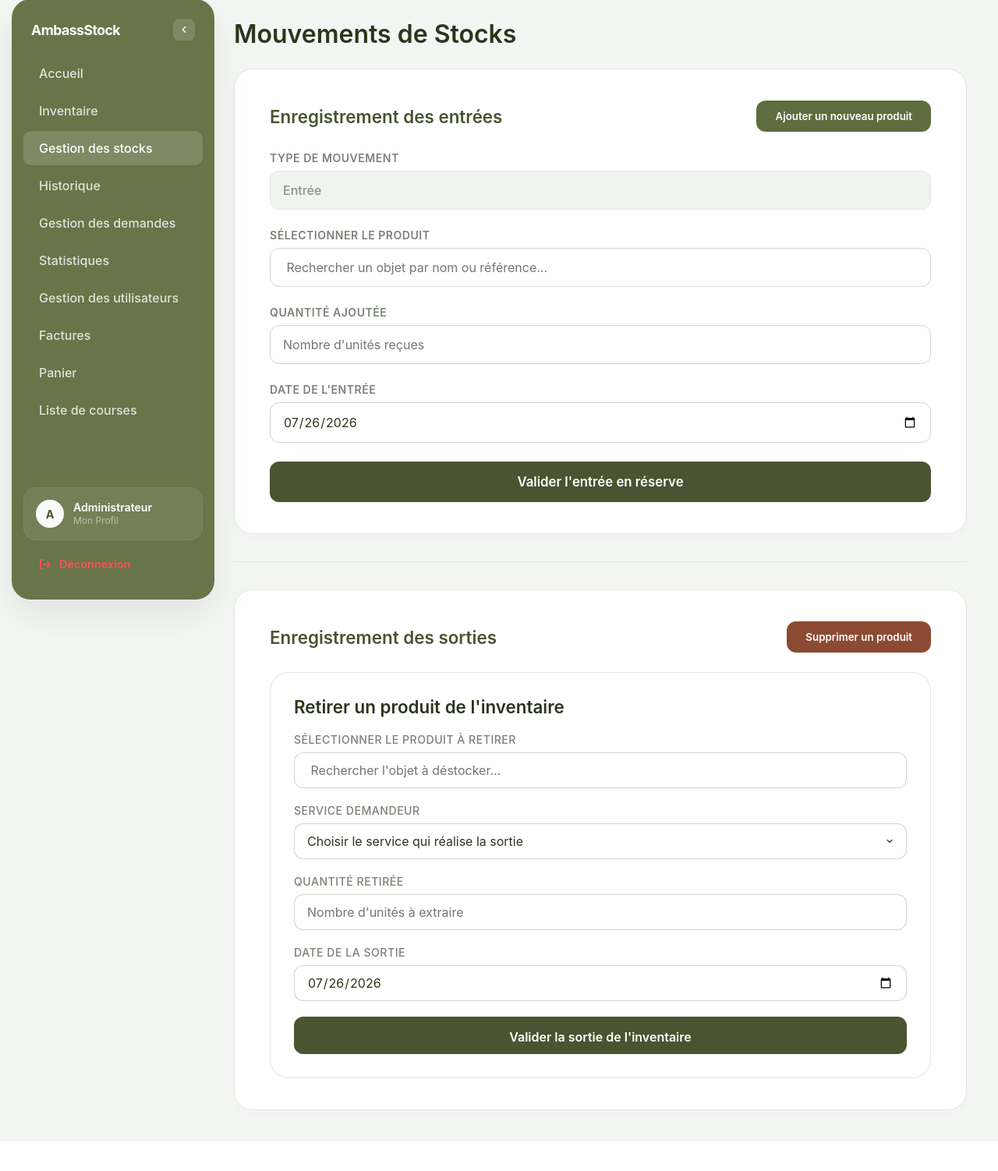
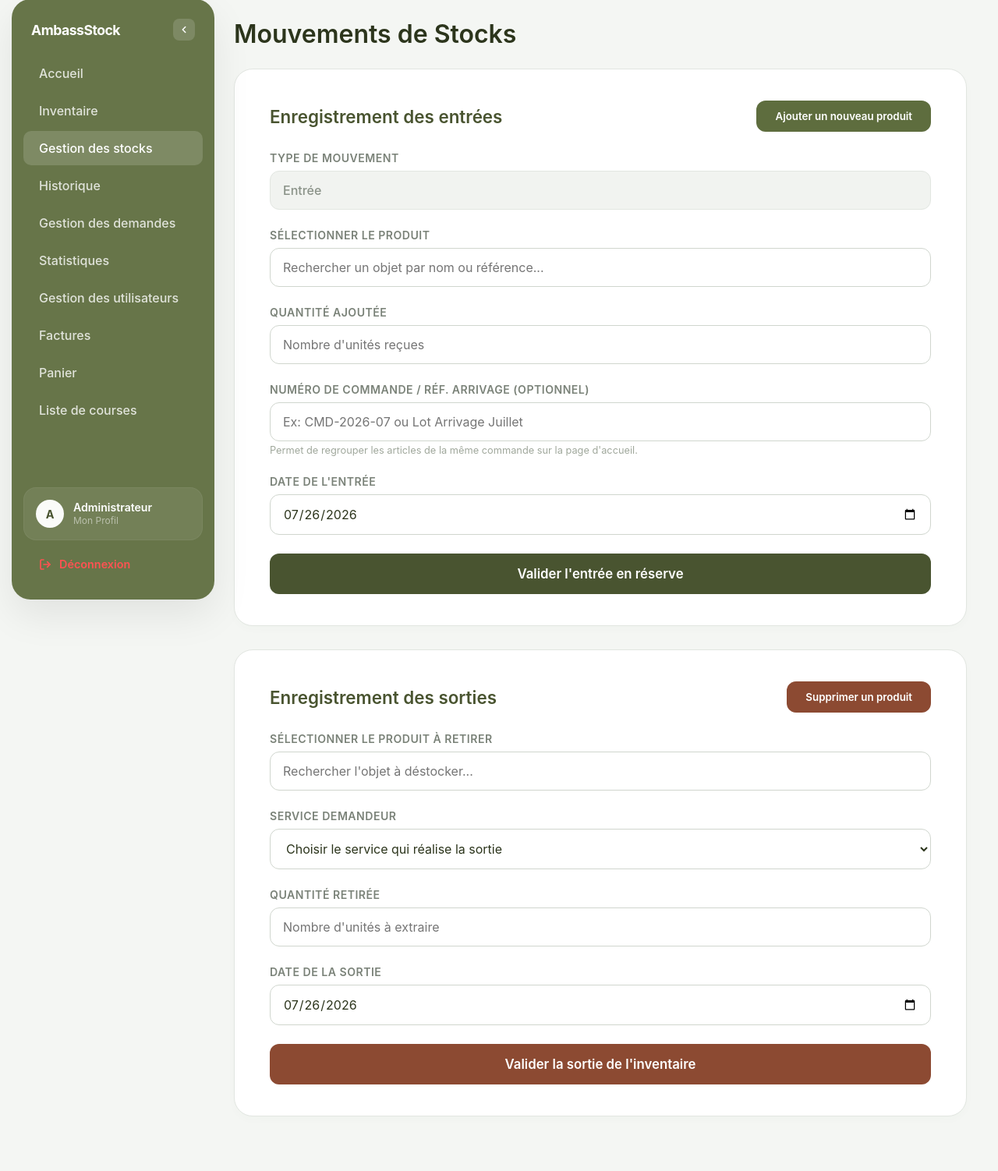
Before and after one commit to AMBmaurice/AmbassStock, a Django app: page /gestion-stocks/ in a window 1280 px wide. Shown: the part 16-1518 px from the top of the page at 78% size. Before the commit the page ends 1449 px from the top, so only its background shows below. Run offline with Django 4.2, Linux system fonts and the light colour scheme; a user stored in the database is signed in; data comes from the database, SQL or seed files in the repository.

Commit message:
Update gestion_stocks.html

```diff
--- a/templates/gestion_stocks.html
+++ b/templates/gestion_stocks.html
@@ -26,7 +26,7 @@
         .btn-danger-highlight { padding: 12px 24px; background-color: #8C4A32; color: #ffffff; border: none; border-radius: 12px; font-weight: 600; cursor: pointer; transition: all 0.2s; display: flex; align-items: center; }
         .btn-danger-highlight:hover { background-color: #703a26; transform: translateY(-1px); }
 
-        .form-container-box { background-color: #ffffff; border: 1px solid #E2E6E1; border-radius: 24px; padding: 40px 45px; width: 100%; box-shadow: 0 4px 12px rgba(73, 84, 48, 0.02); }
+        .form-container-box { background-color: #ffffff; border: 1px solid #E2E6E1; border-radius: 24px; padding: 40px 45px; width: 100%; box-shadow: 0 4px 12px rgba(73, 84, 48, 0.02); margin-bottom: 30px; }
 
         .form-separator-line { border: 0; height: 1px; background: #E6EAE4; margin: 35px 0; }
 
@@ -92,7 +92,6 @@
 </button>
 
 <div class="sidebar" id="appSidebar" style="width: 260px; background: rgba(94, 109, 62, 0.94); backdrop-filter: blur(30px); flex-shrink: 0; position: fixed; top: 15px; bottom: 15px; left: 15px; border-radius: 24px; display: flex; flex-direction: column; padding: 25px 0; z-index: 998; transform: translateX(0px); opacity: 1; transition: transform 0.4s cubic-bezier(0.16, 1, 0.3, 1), opacity 0.4s; box-shadow: 0 20px 50px rgba(0,0,0,0.08);">
-
     <div style="display: flex; justify-content: space-between; align-items: center; padding: 0 25px; margin-bottom: 20px;">
         <span style="color: #ffffff; font-weight: 700; font-size: 1.1rem; letter-spacing: -0.5px;">AmbassStock</span>
         <button onclick="toggleSidebar()" style="background: rgba(255, 255, 255, 0.15); border: none; width: 28px; height: 28px; border-radius: 8px; cursor: pointer; display: flex; align-items: center; justify-content: center;">
@@ -104,55 +103,46 @@
         <li class="sidebar-item" style="margin-bottom: 4px;">
             <a href="/accueil/" class="sidebar-link {% if request.path == '/accueil/' %}active{% endif %}">Accueil</a>
         </li>
-
         {% if profil_actif.acces_inventaire %}
         <li class="sidebar-item" style="margin-bottom: 4px;">
             <a href="/inventaire/" class="sidebar-link {% if request.path == '/inventaire/' %}active{% endif %}">Inventaire</a>
         </li>
         {% endif %}
-
         {% if profil_actif.acces_stocks %}
         <li class="sidebar-item" style="margin-bottom: 4px;">
             <a href="/gestion-stocks/" class="sidebar-link {% if request.path == '/gestion-stocks/' %}active{% endif %}">Gestion des stocks</a>
         </li>
         {% endif %}
-
         {% if profil_actif.acces_historique %}
         <li class="sidebar-item" style="margin-bottom: 4px;">
             <a href="/historique/" class="sidebar-link {% if request.path == '/historique/' %}active{% endif %}">Historique</a>
         </li>
         {% endif %}
-
         {% if profil_actif.acces_gestion_utilisateurs %}
         <li class="sidebar-item" style="margin-bottom: 4px;">
             <a href="/gestion-demandes/" class="sidebar-link {% if request.path == '/gestion-demandes/' %}active{% endif %}">Gestion des demandes</a>
         </li>
         {% endif %}
-
         {% if profil_actif.acces_statistiques %}
         <li class="sidebar-item" style="margin-bottom: 4px;">
             <a href="/statistiques/" class="sidebar-link {% if request.path == '/statistiques/' %}active{% endif %}">Statistiques</a>
         </li>
         {% endif %}
-
         {% if profil_actif.acces_gestion_utilisateurs %}
         <li class="sidebar-item" style="margin-bottom: 4px;">
             <a href="/gestion-utilisateurs/" class="sidebar-link {% if request.path == '/gestion-utilisateurs/' %}active{% endif %}">Gestion des utilisateurs</a>
         </li>
         {% endif %}
-
         {% if profil_actif.acces_factures %}
         <li class="sidebar-item" style="margin-bottom: 4px;">
             <a href="/factures/" class="sidebar-link {% if request.path == '/factures/' %}active{% endif %}">Factures</a>
         </li>
         {% endif %}
-
         {% if profil_actif.acces_panier %}
         <li class="sidebar-item" style="margin-bottom: 4px;">
             <a href="/panier/" class="sidebar-link {% if request.path == '/panier/' %}active{% endif %}">Panier</a>
         </li>
         {% endif %}
-
         {% if is_admin or request.user.is_superuser %}
         <li class="sidebar-item" style="margin-bottom: 4px;">
             <a href="/liste-courses/" class="sidebar-link {% if request.path == '/liste-courses/' %}active{% endif %}">Liste de courses</a>
@@ -199,8 +189,8 @@
     {% if request.user.is_superuser %}
     <div class="form-container-box">
         <div class="section-title-container">
-                <h4 class="section-title"> Enregistrement des entrées</h4>
-                <button class="btn-primary-highlight" onclick="openModal('productModal')"> Ajouter un nouveau produit</button>
+            <h4 class="section-title">Enregistrement des entrées</h4>
+            <button class="btn-primary-highlight" onclick="openModal('productModal')">Ajouter un nouveau produit</button>
         </div>
 
         <form method="POST" action="" onsubmit="prepareSubmitInput(event)">
@@ -215,7 +205,7 @@
             <div class="form-group">
                 <label class="form-label">Sélectionner le produit</label>
                 <div class="custom-select-wrapper">
-                        <input type="text" id="searchSelectInput" class="search-select-input" placeholder=" Rechercher un objet par nom ou référence..." autocomplete="off" onfocus="showDropdown('Input')" oninput="filterOptions('Input')">
+                    <input type="text" id="searchSelectInput" class="search-select-input" placeholder="Rechercher un objet par nom ou référence..." autocomplete="off" onfocus="showDropdown('Input')" oninput="filterOptions('Input')">
                     <input type="hidden" name="produit" id="hiddenProductInput" required>
 
                     <div class="select-dropdown" id="selectDropdownInput">
@@ -234,6 +224,13 @@
                 <input type="number" name="quantite" id="quantiteInput" class="form-input" min="1" placeholder="Nombre d'unités reçues" required oninput="calculatePredictionInput()">
             </div>
 
+            <!-- **NOUVEAU CHAMP NUMÉRO DE COMMANDE / ARRIVAGE** -->
+            <div class="form-group">
+                <label class="form-label">Numéro de commande / Réf. Arrivage (Optionnel)</label>
+                <input type="text" name="numero_commande" class="form-input" placeholder="Ex: CMD-2026-07 ou Lot Arrivage Juillet">
+                <span class="form-hint">Permet de regrouper les articles de la même commande sur la page d'accueil.</span>
+            </div>
+
             <div class="form-group">
                 <label class="form-label">Date de l'entrée</label>
                 <input type="date" name="date_entree" class="form-input" value="{{ date_du_jour }}" required>
@@ -241,96 +238,82 @@
 
             <div class="prediction-box" id="predictionBoxInput">
                 <div class="prediction-text">
-                        <span></span>
                     <span id="predictionMessageInput">Votre stock sera de ...</span>
                 </div>
             </div>
 
-                <button type="submit" class="btn-submit"> Valider l'entrée en réserve</button>
+            <button type="submit" class="btn-submit">Valider l'entrée en réserve</button>
         </form>
     </div>
-
-        <hr class="form-separator-line">
     {% endif %}
 
     <div class="form-container-box">
         <div class="section-title-container">
-                <h4 class="section-title"> Enregistrement des sorties</h4>
+            <h4 class="section-title">Enregistrement des sorties</h4>
             {% if request.user.is_superuser %}
-                <button class="btn-danger-highlight" onclick="openModal('deleteProductModal')"> Supprimer un produit</button>
+            <button class="btn-danger-highlight" onclick="openModal('deleteProductModal')">Supprimer un produit</button>
             {% endif %}
         </div>
-
-            <div class="modal-box-custom" style="background: #ffffff; padding: 30px; border-radius: 24px; border: 1px solid #E2E6E1;">
-                <h4 style="font-size: 1.4rem; color: #2c351c; margin-bottom: 20px; font-weight: 600;">Retirer un produit de l'inventaire</h4>
 
         <form method="POST" action="" id="outputProductForm" onsubmit="prepareSubmitOutput(event)">
             {% csrf_token %}
             <input type="hidden" name="action_type" value="sortie">
 
-                    <div class="form-group" style="margin-bottom: 20px; display: flex; flex-direction: column; gap: 8px;">
-                        <label class="form-label" style="font-size: 0.88rem; color: #7A8278; font-weight: 500; text-transform: uppercase;">Sélectionner le produit à retirer</label>
-                        <div class="custom-select-wrapper" style="position: relative;">
-                            <input type="text" id="searchSelectOutput" class="search-select-input" placeholder=" Rechercher l'objet à déstocker..." autocomplete="off" onfocus="showDropdown('Output')" oninput="filtrerDropdown('Output')" style="width: 100%; height: 46px; padding: 0 16px; border: 1px solid rgba(73, 84, 48, 0.25); border-radius: 12px; outline: none;">
+            <div class="form-group">
+                <label class="form-label">Sélectionner le produit à retirer</label>
+                <div class="custom-select-wrapper">
+                    <input type="text" id="searchSelectOutput" class="search-select-input" placeholder="Rechercher l'objet à déstocker..." autocomplete="off" onfocus="showDropdown('Output')" oninput="filterOptions('Output')">
                     <input type="hidden" name="produit" id="hiddenProductOutput" required>
 
-                            <div class="select-dropdown" id="selectDropdownOutput" style="display: none; position: absolute; top: 50px; left: 0; right: 0; background: white; border: 1px solid #D0D6CE; border-radius: 12px; max-height: 200px; overflow-y: auto; z-index: 100;">
+                    <div class="select-dropdown" id="selectDropdownOutput">
                         {% for p in produits %}
-                                    <div class="select-option" data-value="{{ p.reference }}" data-stock="{{ p.quantite }}" data-name="{{ p.objet }}" onclick="selectOption(this, 'Output')" style="padding: 10px 16px; cursor: pointer; display: flex; justify-content: space-between; border-bottom: 1px solid #EFEFEF;">
+                            <div class="select-option" data-value="{{ p.reference }}" data-stock="{{ p.quantite }}" data-name="{{ p.objet }}" onclick="selectOption(this, 'Output')">
                                 <span>{{ p.objet }}</span>
-                                        <span class="option-ref" style="font-family: monospace; color: #7A8278;">{{ p.reference }}</span>
+                                <span class="option-ref">{{ p.reference }}</span>
                             </div>
                         {% endfor %}
                     </div>
                 </div>
             </div>
 
-                    <div class="form-group" style="margin-bottom: 20px; display: flex; flex-direction: column; gap: 8px;">
-                        <label for="id_service_sortie" class="form-label" style="font-size: 0.88rem; color: #7A8278; font-weight: 500; text-transform: uppercase;">Service demandeur</label>
-                        <div style="position: relative; width: 100%;">
-                            <select name="service" id="id_service_sortie" required
-                                    style="width: 100%; height: 46px; padding: 0 16px; border: 1px solid rgba(73, 84, 48, 0.25); border-radius: 12px; outline: none; background-color: #ffffff; font-size: 1rem; color: #2c351c; cursor: pointer; appearance: none; -webkit-appearance: none;"
-                                    onchange="this.style.color='#2c351c'">
-                                <option value="" disabled selected style="color: #7A8278;">Choisir le service qui réalise la sortie</option>
-                                <option value="Consulaire" style="color: #2c351c;">Consulaire</option>
-                                <option value="Ambassadeur" style="color: #2c351c;">Ambassadeur</option>
-                                <option value="Secrétaire" style="color: #2c351c;">Secrétaire</option>
-                                <option value="Secrétaire AMB" style="color: #2c351c;">Secrétaire AMB</option>
-                                <option value="1ère Secrétaire" style="color: #2c351c;">1ère Secrétaire</option>
-                                <option value="2ème Secrétaire" style="color: #2c351c;">2ème Secrétaire</option>
-                                <option value="Sécurité" style="color: #2c351c;">Sécurité</option>
-                                <option value="Diplomate" style="color: #2c351c;">Diplomate</option>
-                                <option value="Administration" style="color: #2c351c;">Administration</option>
+            <div class="form-group">
+                <label for="id_service_sortie" class="form-label">Service demandeur</label>
+                <select name="service" id="id_service_sortie" class="form-select" required>
+                    <option value="" disabled selected>Choisir le service qui réalise la sortie</option>
+                    <option value="Consulaire">Consulaire</option>
+                    <option value="Ambassadeur">Ambassadeur</option>
+                    <option value="Secrétaire">Secrétaire</option>
+                    <option value="Secrétaire AMB">Secrétaire AMB</option>
+                    <option value="1ère Secrétaire">1ère Secrétaire</option>
+                    <option value="2ème Secrétaire">2ème Secrétaire</option>
+                    <option value="Sécurité">Sécurité</option>
+                    <option value="Diplomate">Diplomate</option>
+                    <option value="Administration">Administration</option>
                 </select>
-                            <div style="position: absolute; top: 50%; right: 16px; transform: translateY(-50%); pointer-events: none; color: #495430; display: flex; align-items: center;">
-                                <svg width="12" height="12" viewBox="0 0 24 24" fill="none" stroke="currentColor" stroke-width="3" stroke-linecap="round" stroke-linejoin="round"><polyline points="6 9 12 15 18 9"></polyline></svg>
             </div>
+
+            <div class="form-group">
+                <label class="form-label">Quantité retirée</label>
+                <input type="number" name="quantite" id="quantiteOutput" class="form-input" min="1" placeholder="Nombre d'unités à extraire" required oninput="calculatePredictionOutput()">
+            </div>
+
+            <div class="form-group">
+                <label class="form-label">Date de la sortie</label>
+                <input type="date" name="date_sortie" class="form-input" value="{{ date_du_jour }}" required>
+            </div>
+
+            <div class="prediction-box prediction-box-output" id="predictionBoxOutput">
+                <div class="prediction-text prediction-text-output">
+                    <span id="predictionMessageOutput">Le stock restant sera de ...</span>
                 </div>
             </div>
 
-                    <div class="form-group" style="margin-bottom: 20px; display: flex; flex-direction: column; gap: 8px;">
-                        <label class="form-label" style="font-size: 0.88rem; color: #7A8278; font-weight: 500; text-transform: uppercase;">Quantité retirée</label>
-                        <input type="number" name="quantite" id="quantiteOutput" class="form-input" min="1" placeholder="Nombre d'unités à extraire" required oninput="calculatePredictionOutput()" style="width: 100%; height: 46px; padding: 0 16px; border: 1px solid rgba(73, 84, 48, 0.25); border-radius: 12px; outline: none;">
-                    </div>
-
-                    <div class="form-group" style="margin-bottom: 20px; display: flex; flex-direction: column; gap: 8px;">
-                        <label class="form-label" style="font-size: 0.88rem; color: #7A8278; font-weight: 500; text-transform: uppercase;">Date de la sortie</label>
-                        <input type="date" name="date_sortie" class="form-input" value="{{ date_du_jour }}" required style="width: 100%; height: 46px; padding: 0 16px; border: 1px solid rgba(73, 84, 48, 0.25); border-radius: 12px; outline: none;">
-                    </div>
-
-                    <div class="prediction-box prediction-box-output" id="predictionBoxOutput" style="margin-bottom: 24px; padding: 12px 16px; background: #FAFBF9; border-radius: 12px; border: 1px solid #E6EAE4;">
-                        <div class="prediction-text prediction-text-output">
-                            <span id="predictionMessageOutput" style="font-size: 0.95rem; color: #495430; font-weight: 500;">Le stock restant sera de ...</span>
+            <button type="submit" class="btn-submit btn-submit-output">Valider la sortie de l'inventaire</button>
+        </form>
     </div>
 </div>
 
-                    <button type="submit" class="btn-submit btn-submit-output" style="width: 100%; height: 48px; background-color: #495430; color: white; border: none; border-radius: 12px; font-weight: 600; font-size: 1rem; cursor: pointer;">Valider la sortie de l'inventaire</button>
-                </form>
-            </div>
-        </div>
-    </div>
-
-    <!-- MODALE DE CRÉATION DE PRODUIT (AJOUT DU PRIX ET DU FOURNISSEUR DYNAMIQUE) -->
+<!-- MODALE DE CRÉATION DE PRODUIT -->
 <div class="modal-overlay" id="productModal">
     <div class="modal-card">
         <div class="modal-header">
@@ -349,12 +332,9 @@
                 </div>
             </div>
 
-                <div class="form-group" style="margin-bottom: 24px; display: flex; flex-direction: column; gap: 8px;">
-                    <label for="id_categorie" style="font-size: 0.88rem; color: #7A8278; font-weight: 500; text-transform: uppercase; letter-spacing: 0.5px;">Catégorie</label>
-                    <div style="position: relative; width: 100%;">
-                        <select name="categorie" id="id_categorie" required
-                                style="width: 100%; height: 46px; padding: 0 16px; border: 1px solid rgba(73, 84, 48, 0.25); border-radius: 12px; outline: none; background-color: #FAFBF9; font-size: 0.95rem; color: #2c351c; font-weight: 500; cursor: pointer; appearance: none; -webkit-appearance: none; transition: all 0.3s ease;"
-                                onchange="liveRefGen();">
+            <div class="form-group">
+                <label for="id_categorie" class="form-label">Catégorie</label>
+                <select name="categorie" id="id_categorie" class="form-select" required onchange="liveRefGen();">
                     <option value="" disabled selected>-- Sélectionner la catégorie de l'article --</option>
                     <option value="Écriture">Écriture (ECR)</option>
                     <option value="Bureau">Bureau (BUR)</option>
@@ -365,7 +345,6 @@
                     <option value="Enveloppe">Enveloppe (ENV)</option>
                     <option value="Équipement">Équipement (EQU)</option>
                 </select>
-                    </div>
             </div>
 
             <div class="form-group">
@@ -383,7 +362,6 @@
                 <input type="text" id="inputSpec" name="spec_texte" class="form-input" placeholder="Ex: ROUGE, BLEU, A4..." required oninput="liveRefGen()">
             </div>
 
-                <!-- **SELECTION / CRÉATION DU FOURNISSEUR** -->
             <div class="form-group">
                 <label class="form-label">Fournisseur</label>
                 <select name="fournisseur_select" id="id_fournisseur_select" class="form-select" onchange="gererAffichageNouveauFournisseur(this.value)" required>
@@ -404,7 +382,6 @@
                 <input type="text" name="fournisseur_nouveau" id="id_fournisseur_nouveau" class="form-input" placeholder="Ex: Lyreco, Kalamazoo..." style="border-color: #8C4A32;">
             </div>
 
-                <!-- **NOUVEAU CHAMP PRIX (€)** -->
             <div class="form-group">
                 <label class="form-label">Prix unitaire (€)</label>
                 <input type="number" step="0.01" min="0" name="prix" class="form-input" placeholder="Ex: 12.50 (Optionnel)">
@@ -429,11 +406,12 @@
                 </div>
             </div>
 
-                <button type="submit" class="btn-submit"> Enregistrer le produit</button>
+            <button type="submit" class="btn-submit">Enregistrer le produit</button>
         </form>
     </div>
 </div>
 
+<!-- MODALE DE SUPPRESSION DE PRODUIT -->
 <div class="modal-overlay" id="deleteProductModal">
     <div class="modal-card">
         <div class="modal-header">
@@ -443,7 +421,7 @@
         <div class="form-group">
             <label class="form-label">Rechercher le produit à retirer de l'affichage</label>
             <div class="custom-select-wrapper">
-                    <input type="text" id="searchSelectDelete" class="search-select-input" placeholder=" Sélectionnez l'objet par son nom ou son code..." autocomplete="off" onfocus="showDropdown('Delete')" oninput="filterOptions('Delete')">
+                <input type="text" id="searchSelectDelete" class="search-select-input" placeholder="Sélectionnez l'objet par son nom ou son code..." autocomplete="off" onfocus="showDropdown('Delete')" oninput="filterOptions('Delete')">
                 <input type="hidden" id="hiddenProductDelete">
 
                 <div class="select-dropdown" id="selectDropdownDelete">
@@ -456,13 +434,14 @@
                 </div>
             </div>
         </div>
-            <button type="button" class="btn-submit btn-submit-output" onclick="triggerDoubleConfirmation()"> Supprimer le produit</button>
+        <button type="button" class="btn-submit btn-submit-output" onclick="triggerDoubleConfirmation()">Supprimer le produit</button>
     </div>
 </div>
 
+<!-- DOUBLE CONFIRMATION MODALE -->
 <div class="modal-overlay" id="doubleConfirmModal" style="z-index: 1100;">
     <div class="modal-card mini-modal-card">
-            <h4 style="font-size: 1.25rem; margin-bottom: 12px; color: #5A2715;"> Double Confirmation</h4>
+        <h4 style="font-size: 1.25rem; margin-bottom: 12px; color: #5A2715;">Double Confirmation</h4>
         <p style="color: #666; font-size: 0.95rem; line-height: 1.4;">
             Êtes-vous absolument sûr de vouloir supprimer <b id="confirmProductName">ce produit</b> de l'affichage ? Il n'apparaîtra plus nulle part sauf dans l'historique complet.
         </p>
@@ -483,10 +462,35 @@
     let selectedStockInput = null;
     let selectedStockOutput = null;
 
+    function toggleSidebar() {
+        const sidebar = document.getElementById('appSidebar');
+        const openBtn = document.getElementById('sidebarToggleOpen');
+        const mainContent = document.querySelector('.main-content');
+
+        if (sidebar.style.transform === 'translateX(-290px)') {
+            sidebar.style.transform = 'translateX(0)';
+            sidebar.style.opacity = '1';
+            openBtn.style.display = 'none';
+            if (mainContent) {
+                mainContent.style.marginLeft = '290px';
+                mainContent.style.paddingLeft = '0px';
+                mainContent.style.paddingTop = '0px';
+            }
+        } else {
+            sidebar.style.transform = 'translateX(-290px)';
+            sidebar.style.opacity = '0';
+            openBtn.style.display = 'flex';
+            if (mainContent) {
+                mainContent.style.marginLeft = '15px';
+                mainContent.style.paddingLeft = '65px';
+                mainContent.style.paddingTop = '12px';
+            }
+        }
+    }
+
     function openModal(id) { document.getElementById(id).style.display = 'flex'; }
     function closeModal(id) { document.getElementById(id).style.display = 'none'; }
 
-        // **GESTION DE L'AFFICHAGE DU CHAMP POUR NOUVEAU FOURNISSEUR**
     function gererAffichageNouveauFournisseur(valeur) {
         const bloc = document.getElementById('blocNouveauFournisseur');
         const input = document.getElementById('id_fournisseur_nouveau');
@@ -566,10 +570,6 @@
         }
     }
 
-        function filtrerDropdown(type) {
-            filterOptions(type);
-        }
-
     function selectOption(element, type) {
         const name = element.getAttribute('data-name');
         const ref = element.getAttribute('data-value');
@@ -612,7 +612,7 @@
             box.style.display = 'block';
             const delta = selectedStockOutput - qty;
             if (delta < 0) {
-                    message.innerHTML = `️ Quantité indisponible ! Le stock n'est que de ${selectedStockOutput} unités.`;
+                message.innerHTML = `Quantité indisponible ! Le stock n'est que de ${selectedStockOutput} unités.`;
             } else {
                 message.innerHTML = `Stock actuel : ${selectedStockOutput}. Stock restant estimé : <span class="prediction-highlight prediction-highlight-output">${delta} unités</span>.`;
             }
```
Lines whose indentation alone changed are shown as unchanged.
